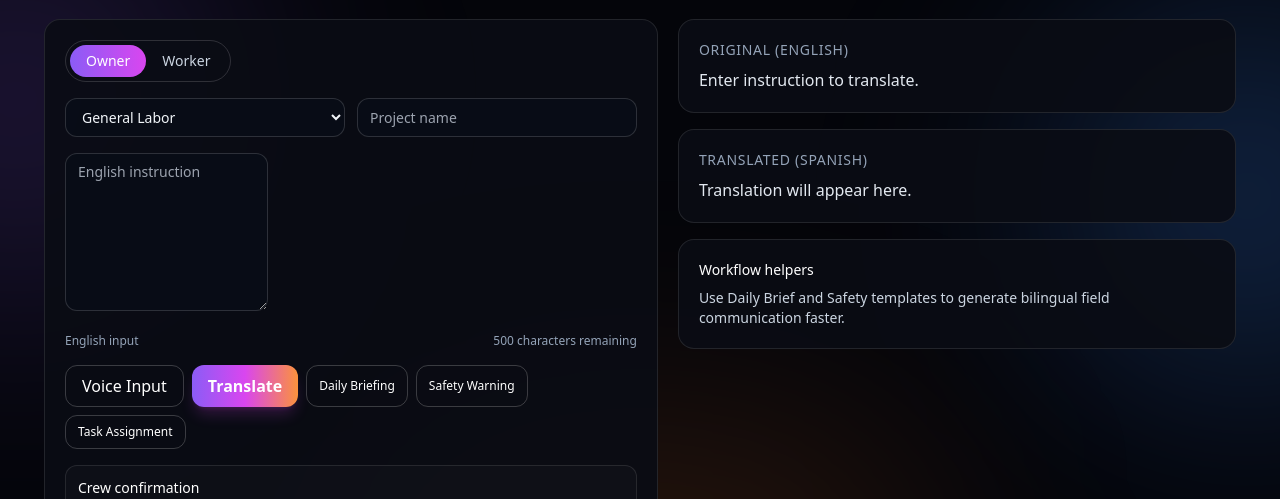
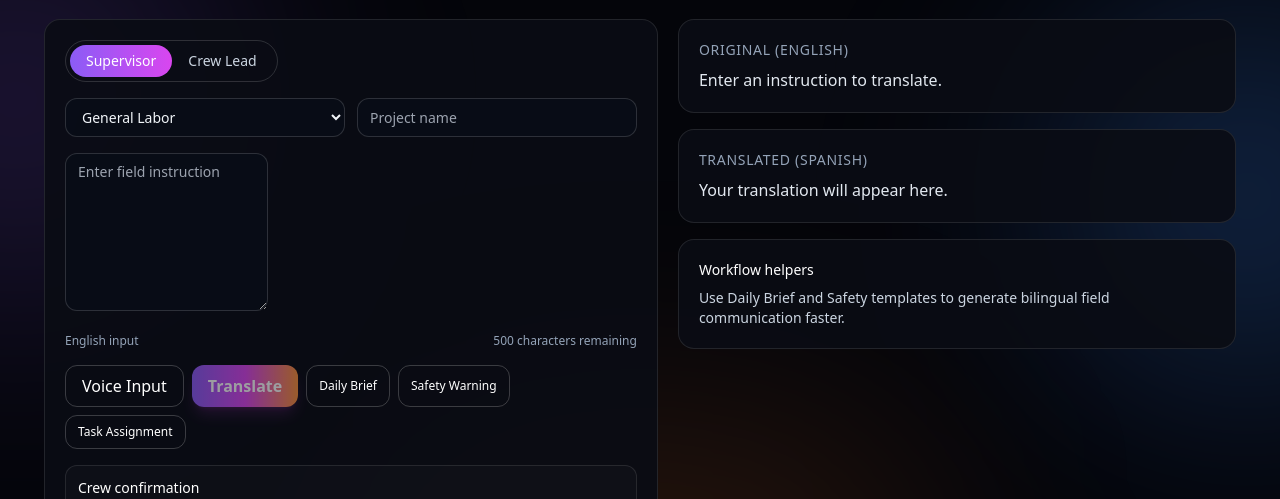
Before and after one commit to arrey-2/crewbridge, a Next.js app: page /translate in a window 1280 px wide. Shown: the part 188-687 px from the top of the page. Built offline with nearby package versions, Linux system fonts and the light colour scheme; no server answers.

Commit message:
Maximize Round 1 scoring with workflow clarity and execution polish

```diff
--- a/app/login/LoginClient.tsx
+++ b/app/login/LoginClient.tsx
@@ -14,13 +14,16 @@ export default function LoginClient() {
   const [email, setEmail] = useState('');
   const [password, setPassword] = useState('');
   const [error, setError] = useState('');
+  const [loading, setLoading] = useState(false);
 
   async function onSubmit(e: FormEvent) {
     e.preventDefault();
     setError('');
+    setLoading(true);
     const { data, error } = await supabaseClient.auth.signInWithPassword({ email, password });
     if (error || !data.session) {
       setError('Unable to log in. Please check your credentials.');
+      setLoading(false);
       return;
     }
 
@@ -43,10 +46,10 @@ export default function LoginClient() {
       <form className="space-y-3" onSubmit={onSubmit}>
         <input type="email" required placeholder={t('auth_email')} value={email} onChange={(e) => setEmail(e.target.value)} className="w-full" />
         <input type="password" required placeholder={t('auth_password')} value={password} onChange={(e) => setPassword(e.target.value)} className="w-full" />
-        <button className="w-full rounded-xl bg-gradient-to-r from-violet-500 to-blue-500 px-4 py-2.5 font-semibold text-white shadow-lg shadow-violet-500/20">{t('nav_login')}</button>
+        <button disabled={loading} className="w-full rounded-xl bg-gradient-to-r from-violet-500 to-blue-500 px-4 py-2.5 font-semibold text-white shadow-lg shadow-violet-500/20 disabled:cursor-not-allowed disabled:opacity-60">{loading ? `${t('nav_login')}...` : t('nav_login')}</button>
       </form>
       {error && <p className="mt-2 text-red-300">{error}</p>}
-      <button onClick={demoMode} className="mt-4 w-full rounded-xl border border-white/20 px-4 py-2.5 font-medium hover:bg-white/10">
+      <button onClick={demoMode} disabled={loading} className="mt-4 w-full rounded-xl border border-white/20 px-4 py-2.5 font-medium hover:bg-white/10 disabled:cursor-not-allowed disabled:opacity-60">
         Demo Mode
       </button>
       <p className="mt-4 text-sm text-slate-400">
--- a/app/translate/page.tsx
+++ b/app/translate/page.tsx
@@ -6,9 +6,12 @@ import { getDailyResetText } from '@/lib/utils';
 import { useLanguage } from '@/components/LanguageProvider';
 
 const templates = {
-  'Daily Briefing': 'Team, today we are starting on Level 2 framing. Verify all wall layouts before fastening tracks.',
-  'Safety Warning': 'Warning: use fall protection when working near the stair opening and keep guardrails in place.',
-  'Task Assignment': 'Juan and Luis, run conduit from panel A to classroom 104 and label all circuits before lunch.'
+  dailyEn: 'Team, today we are starting on Level 2 framing. Verify all wall layouts before fastening tracks.',
+  dailyEs: 'Cuadrilla, hoy arrancamos con el entramado del Nivel 2. Verifiquen todos los trazos de muro antes de fijar los rieles.',
+  safetyEn: 'Warning: use fall protection when working near the stair opening and keep guardrails in place.',
+  safetyEs: 'Advertencia: usen protección contra caídas al trabajar cerca de la apertura de escaleras y mantengan los barandales colocados.',
+  taskEn: 'Juan and Luis, run conduit from panel A to classroom 104 and label all circuits before lunch.',
+  taskEs: 'Juan y Luis, instalen el conduit del panel A al salón 104 y etiqueten todos los circuitos antes de la comida.'
 };
 
 declare global { interface Window { webkitSpeechRecognition?: any; SpeechRecognition?: any; } }
@@ -39,22 +42,29 @@ export default function TranslatePage() {
   }, []);
 
   async function onTranslate() {
+    if (!input.trim() || loading) return;
+
     setLoading(true);
     setWarning('');
+
+    try {
       const response = await fetch('/api/translate', { method: 'POST', headers: { 'Content-Type': 'application/json' }, body: JSON.stringify({ input, senderRole, trade, jobName }) });
       const data = await response.json();
       if (!response.ok) {
         if (response.status === 403) setWarning(data.error || getDailyResetText());
         else if (response.status === 440) window.location.href = '/login?message=Session+expired.+Please+log+in+again';
-      else setWarning(data.error || 'Translation unavailable. Please try again.');
-      setLoading(false);
+        else setWarning(data.error || t('translate_error_generic'));
         return;
       }
 
       setOutput(data.translated);
       setRemaining(data.usageRemaining ?? remaining);
       if (data.safetyFlag) setWarning(t('translate_warning'));
+    } catch {
+      setWarning(t('translate_error_generic'));
+    } finally {
       setLoading(false);
+    }
   }
 
   function useVoice() {
@@ -62,7 +72,10 @@ export default function TranslatePage() {
     if (!SR) return;
     const recog = new SR();
     recog.lang = senderRole === 'Owner' ? 'en-US' : 'es-US';
-    recog.onresult = (event: any) => { const transcript = event.results?.[0]?.[0]?.transcript; if (transcript) setInput(transcript.slice(0, 500)); };
+    recog.onresult = (event: any) => {
+      const transcript = event.results?.[0]?.[0]?.transcript;
+      if (transcript) setInput(transcript.slice(0, 500));
+    };
     recog.start();
   }
 
@@ -71,38 +84,44 @@ export default function TranslatePage() {
       <section className="panel p-5">
         <h1 className="text-2xl font-semibold">{t('translate_title')}</h1>
         <p className="text-slate-300">{t('translate_remaining')}: {remaining}</p>
-        {isDemo && <p className="mt-2 inline-flex rounded-full border border-violet-300/30 bg-violet-400/10 px-3 py-1 text-xs text-violet-200">Demo Mode – Real Translation (Limited Access)</p>}
+        {isDemo && <p className="mt-2 inline-flex rounded-full border border-violet-300/30 bg-violet-400/10 px-3 py-1 text-xs text-violet-200">{t('translate_demo_badge')}</p>}
       </section>
 
       <section className="grid gap-5 lg:grid-cols-[1.1fr_1fr]">
         <div className="panel space-y-4 p-5">
           <div className="inline-flex rounded-full border border-white/15 p-1">
             {(['Owner', 'Worker'] as const).map((role) => (
-              <button key={role} onClick={() => setSenderRole(role)} className={`rounded-full px-4 py-1.5 text-sm ${senderRole === role ? 'bg-gradient-to-r from-violet-500 to-fuchsia-500' : 'text-slate-300'}`}>{role}</button>
+              <button key={role} onClick={() => setSenderRole(role)} className={`rounded-full px-4 py-1.5 text-sm ${senderRole === role ? 'bg-gradient-to-r from-violet-500 to-fuchsia-500' : 'text-slate-300'}`}>
+                {role === 'Owner' ? t('translate_role_owner') : t('translate_role_worker')}
+              </button>
             ))}
           </div>
 
           <div className="grid gap-3 sm:grid-cols-2">
             <select value={trade} onChange={(e) => setTrade(e.target.value)}>{TRADES.map((x) => <option key={x}>{x}</option>)}</select>
-            <input value={jobName} onChange={(e) => setJobName(e.target.value)} placeholder="Project name" maxLength={120} />
+            <input value={jobName} onChange={(e) => setJobName(e.target.value)} placeholder={t('translate_project_name')} maxLength={120} />
           </div>
 
-          <textarea value={input} onChange={(e) => setInput(e.target.value.slice(0, 500))} rows={7} placeholder={`${sourceLang} instruction`} />
-          <div className="flex items-center justify-between text-xs text-slate-400"><span>{sourceLang} input</span><span>{charsRemaining} characters remaining</span></div>
+          <textarea value={input} onChange={(e) => setInput(e.target.value.slice(0, 500))} rows={7} placeholder={t('translate_instruction_placeholder')} />
+          <div className="flex items-center justify-between text-xs text-slate-400"><span>{sourceLang} {t('translate_input_label').toLowerCase()}</span><span>{charsRemaining} {t('translate_characters_remaining')}</span></div>
 
           <div className="flex flex-wrap gap-2">
             <button onClick={useVoice} className="btn-secondary">{t('translate_voice')}</button>
-            <button onClick={onTranslate} className="btn-primary">{t('translate_button')}</button>
-            {Object.entries(templates).map(([n, v]) => <button key={n} onClick={() => setInput(v)} className="rounded-xl border border-white/20 px-3 py-2 text-xs hover:bg-white/5">{n}</button>)}
+            <button onClick={onTranslate} disabled={loading || !input.trim()} className="btn-primary disabled:cursor-not-allowed disabled:opacity-60">{loading ? t('translate_loading') : t('translate_button')}</button>
+            {[
+              [t('translate_template_daily'), senderRole === 'Owner' ? templates.dailyEn : templates.dailyEs],
+              [t('translate_template_safety'), senderRole === 'Owner' ? templates.safetyEn : templates.safetyEs],
+              [t('translate_template_task'), senderRole === 'Owner' ? templates.taskEn : templates.taskEs]
+            ].map(([label, value]) => <button key={label} onClick={() => setInput(value)} className="rounded-xl border border-white/20 px-3 py-2 text-xs hover:bg-white/5">{label}</button>)}
           </div>
 
-          {loading && <div className="rounded-xl border border-violet-300/30 bg-violet-400/10 p-3 text-sm">Translating…<div className="mt-2 h-1.5 rounded-full bg-white/10"><div className="h-full w-full animate-pulse rounded-full bg-gradient-to-r from-violet-500 to-orange-400" /></div></div>}
+          {loading && <div className="rounded-xl border border-violet-300/30 bg-violet-400/10 p-3 text-sm">{t('translate_loading')}<div className="mt-2 h-1.5 rounded-full bg-white/10"><div className="h-full w-full animate-pulse rounded-full bg-gradient-to-r from-violet-500 to-orange-400" /></div></div>}
           {warning && <div className="rounded-xl border border-amber-300/30 bg-amber-400/10 p-3 text-amber-200">{warning}</div>}
 
           <div className="rounded-xl border border-white/10 bg-white/[0.02] p-3">
-            <p className="mb-2 text-sm font-medium">Crew confirmation</p>
+            <p className="mb-2 text-sm font-medium">{t('translate_confirmation_title')}</p>
             <div className="flex flex-wrap gap-2">
-              {['Understood', 'Need clarification', 'Safety issue'].map((item) => (
+              {[t('translate_confirmation_ok'), t('translate_confirmation_clarify'), t('translate_confirmation_safety')].map((item) => (
                 <button key={item} onClick={() => setConfirmation(item)} className={`rounded-xl px-3 py-1.5 text-xs ${confirmation === item ? 'bg-orange-500 text-white' : 'border border-white/20'}`}>{item}</button>
               ))}
             </div>
@@ -112,11 +131,11 @@ export default function TranslatePage() {
         <div className="space-y-4">
           <div className="panel p-5">
             <h2 className="text-sm uppercase tracking-wider text-slate-400">{t('translate_original')} ({sourceLang})</h2>
-            <p className="mt-2 whitespace-pre-wrap text-slate-200">{input || 'Enter instruction to translate.'}</p>
+            <p className="mt-2 whitespace-pre-wrap text-slate-200">{input || t('translate_empty_original')}</p>
           </div>
           <div className="panel p-5">
             <h2 className="text-sm uppercase tracking-wider text-slate-400">{t('translate_translated')} ({targetLang})</h2>
-            <p className="mt-2 whitespace-pre-wrap text-slate-200">{output || 'Translation will appear here.'}</p>
+            <p className="mt-2 whitespace-pre-wrap text-slate-200">{output || t('translate_empty_result')}</p>
           </div>
           <div className="panel p-5 text-sm text-slate-300">
             <p className="font-medium text-white">{t('translate_workflow_helpers')}</p>
--- a/components/LanguageProvider.tsx
+++ b/components/LanguageProvider.tsx
@@ -14,6 +14,7 @@ const dictionary: Dict = {
   nav_templates: { en: 'Templates', es: 'Plantillas' },
   nav_login: { en: 'Log In', es: 'Entrar' },
   nav_signup: { en: 'Get Started', es: 'Empezar' },
+  nav_logout: { en: 'Logout', es: 'Salir' },
 
 
   auth_email: { en: 'Email', es: 'Correo' },
@@ -99,6 +100,10 @@ const dictionary: Dict = {
   home_module_templates_title: { en: 'Templates', es: 'Plantillas' },
   home_module_templates_desc: { en: 'Standardize repeat workflows across trades so every superintendent starts from proven language.', es: 'Estandariza flujos repetitivos por oficio para que cada residente arranque con lenguaje probado.' },
   home_roi_snapshot: { en: 'ROI snapshot: one avoided rework day can cover a month of CrewBridge.', es: 'Vista rápida de ROI: evitar un día de retrabajo puede pagar un mes de CrewBridge.' },
+  home_value_chip_1: { en: 'Save supervisor time every shift', es: 'Ahorra tiempo del supervisor en cada turno' },
+  home_value_chip_2: { en: 'Reduce rework and missed instructions', es: 'Reduce retrabajo e instrucciones perdidas' },
+  home_value_chip_3: { en: 'Improve safety communication quality', es: 'Mejora la calidad de comunicación de seguridad' },
+  home_value_chip_4: { en: 'Create daily documentation trails', es: 'Crea evidencia diaria de comunicación' },
 
   login_title: { en: 'Welcome back', es: 'Bienvenido de nuevo' },
   signup_title: { en: 'Create your CrewBridge account', es: 'Crea tu cuenta de CrewBridge' },
@@ -107,7 +112,26 @@ const dictionary: Dict = {
   translate_title: { en: 'Two-way jobsite translation', es: 'Traducción bidireccional de obra' },
   logs_title: { en: 'Job communication logs', es: 'Bitácoras de comunicación' },
   account_title: { en: 'Account & usage', es: 'Cuenta y uso' },
-  footer_tag: { en: 'Bridge the language gap on your job site.', es: 'Cierra la brecha de idioma en tu obra.' }
+  footer_tag: { en: 'Bridge the language gap on your job site.', es: 'Cierra la brecha de idioma en tu obra.' },
+
+  translate_role_owner: { en: 'Supervisor', es: 'Supervisor' },
+  translate_role_worker: { en: 'Crew Lead', es: 'Líder de cuadrilla' },
+  translate_project_name: { en: 'Project name', es: 'Nombre del proyecto' },
+  translate_instruction_placeholder: { en: 'Enter field instruction', es: 'Escribe la instrucción de campo' },
+  translate_input_label: { en: 'Input', es: 'Entrada' },
+  translate_characters_remaining: { en: 'characters remaining', es: 'caracteres disponibles' },
+  translate_error_generic: { en: 'Translation unavailable. Please try again.', es: 'La traducción no está disponible. Inténtalo de nuevo.' },
+  translate_loading: { en: 'Translating for field delivery…', es: 'Traduciendo para entrega en campo…' },
+  translate_confirmation_title: { en: 'Crew confirmation', es: 'Confirmación de cuadrilla' },
+  translate_confirmation_ok: { en: 'Understood', es: 'Entendido' },
+  translate_confirmation_clarify: { en: 'Need clarification', es: 'Necesito aclaración' },
+  translate_confirmation_safety: { en: 'Safety issue', es: 'Tema de seguridad' },
+  translate_empty_original: { en: 'Enter an instruction to translate.', es: 'Escribe una instrucción para traducir.' },
+  translate_empty_result: { en: 'Your translation will appear here.', es: 'Aquí aparecerá la traducción.' },
+  translate_template_daily: { en: 'Daily Brief', es: 'Brief diario' },
+  translate_template_safety: { en: 'Safety Warning', es: 'Alerta de seguridad' },
+  translate_template_task: { en: 'Task Assignment', es: 'Asignación de tarea' },
+  translate_demo_badge: { en: 'Demo Mode – Real Translation (Limited Access)', es: 'Modo demo – Traducción real (acceso limitado)' }
 };
 
 type Ctx = {
--- a/components/Nav.tsx
+++ b/components/Nav.tsx
@@ -61,7 +61,7 @@ export function Nav() {
               <Link href="/signup" className="rounded-full bg-white px-4 py-1.5 text-sm font-semibold text-black">{t('nav_signup')}</Link>
             </>
           ) : !isAuthPage ? (
-            <button onClick={logout} className="rounded-full bg-white px-4 py-1.5 text-sm font-semibold text-black">Logout</button>
+            <button onClick={logout} className="rounded-full bg-white px-4 py-1.5 text-sm font-semibold text-black">{t('nav_logout')}</button>
           ) : null}
         </div>
       </div>
```
Also changed, not shown: app/page.tsx (+6 -1 lines). Lines whose indentation alone changed are shown as unchanged.
